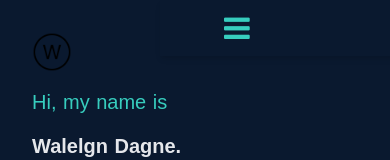
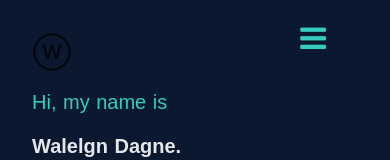
Before and after one commit to waledagne/portfolio-site, a Nuxt app: page / in a window 390 px wide. Shown: the top 160 px of the page. Built offline with nearby package versions, Linux system fonts and the light colour scheme.

Commit message:
side nav bg color

```diff
--- a/components/about.vue
+++ b/components/about.vue
@@ -1,8 +1,8 @@
 <template>
   <div id="about">
-    <div class="w-full md:w-1/2 mt-32 md:mx-24 md:px-20">
+    <div class="w-full md:w-2/3 mt-32 md:mx-24 md:px-20">
       <div class="flex flex-col md:flex-row justify-start">
-        <div class="flex flex-col w-full md:w-1/2">
+        <div class="flex flex-col w-full">
           <h1 class="text-4xl text-gray-300 mb-6 font-semibold mx-4">
             About Me
           </h1>
@@ -21,7 +21,7 @@
         </div>
         <div class="mb-6">
           <img
-            class="w-60 h-64 rounded-xl bg-accent shadow-xl shadow-red-400/50 mx-18 px-18"
+            class="w-80 h-64 rounded-xl bg-accent shadow-xl shadow-red-400/50 mx-18 px-18"
             src="~assets/images/wale.jpg"
             alt=""
           />
--- a/components/nav.vue
+++ b/components/nav.vue
@@ -1,6 +1,6 @@
 <template>
   <div class="w-1/2 md:w-full md:shadow-lg">
-    <div class="flex justify-start sm:top-0 md:py-4 md:mx-4">
+    <div class="flex justify-start md:py-4 md:mx-4">
       <img
         src="~/assets/images/logo2.png"
         alt=""
@@ -32,7 +32,7 @@
       <div
         v-if="!sidenavActive"
         @click="sidenavActive = true"
-        class="justify-end items-end"
+        class="justify-end items-end fixed"
       >
         <i class="fa fa-bars text-accent text-3xl"></i>
       </div>
@@ -90,18 +90,18 @@ export default {
 
 <style>
 nav {
-  @apply w-full  px-16 flex justify-between items-center h-14 shadow-md fixed top-0 left-0 z-50;
+  @apply w-full  px-16 flex justify-between items-center h-14 fixed top-0 left-0 z-50;
 }
 .desktop-nav {
   @apply hidden sm:flex;
 }
 
 .mobile-nav {
-  @apply sm:hidden mx-40;
+  @apply sm:hidden justify-end items-end;
 }
 
 .sidenav {
-  @apply w-80 h-full md:hidden py-5 px-6 fixed rounded-lg top-0 right-0 bg-white opacity-10 shadow text-gray-800 z-10 flex flex-col justify-start items-start;
+  @apply w-72 h-full md:hidden py-5 px-6 fixed rounded-lg top-0 right-0 bg-black opacity-10 shadow text-gray-800 z-10 flex flex-col justify-start items-start;
   animation: slidein 0.4s forwards;
 }
 
```
